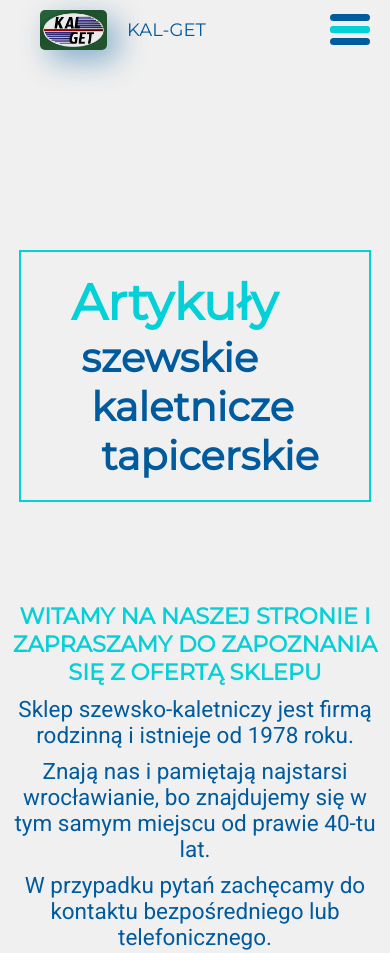
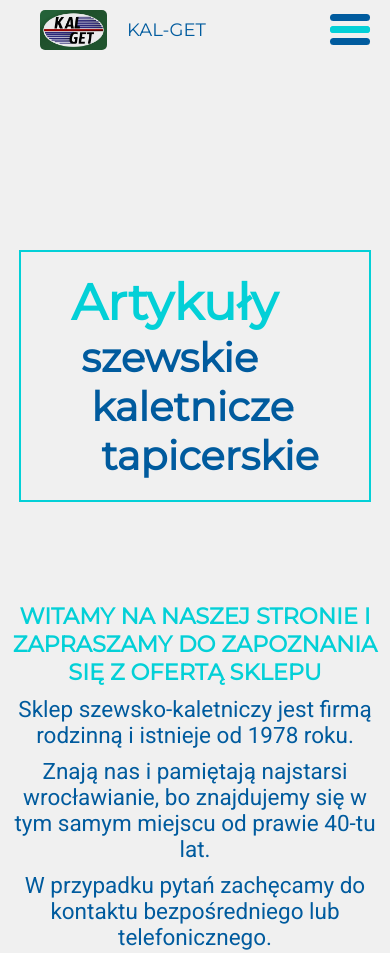
Before and after one commit to jkmkowalczyk/kalget-business-page, a plain HTML site: page index.html in a window 390 px wide. Shown: the top 953 px of the page. Drawn offline with Linux system fonts and the light colour scheme; some packages are replaced by stand-ins of ours.

Commit message:
final touches :)

```diff
--- a/styles.css
+++ b/styles.css
@@ -745,6 +745,12 @@ footer {
         height: 60px;
     }
 
+    #navbar-logo {
+        -webkit-box-shadow: none;
+        -moz-box-shadow: none;
+        box-shadow: none;
+    }
+
     #navbar-menu-container {
         flex-direction: column;
         align-items: flex-end;
```
